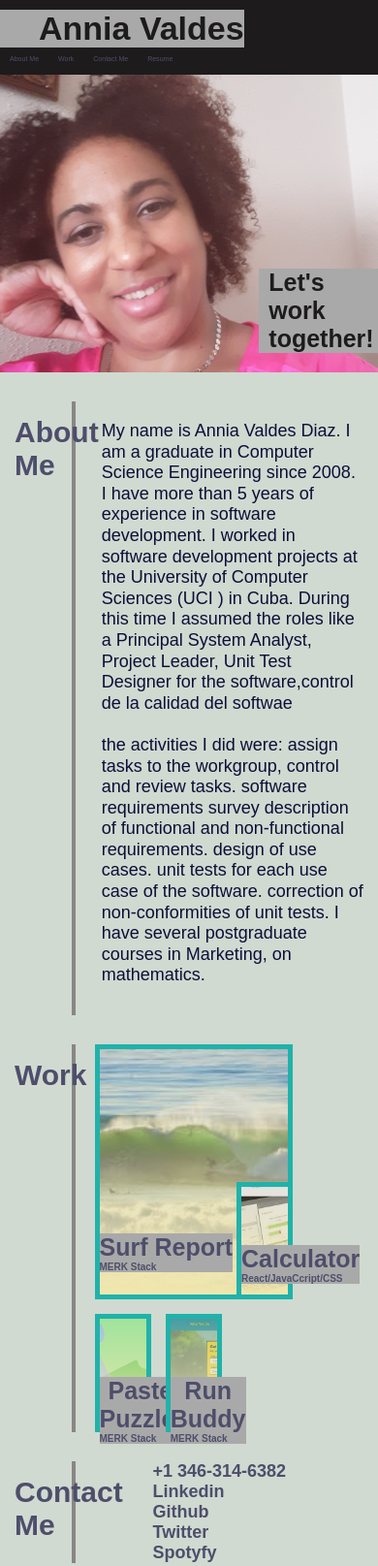
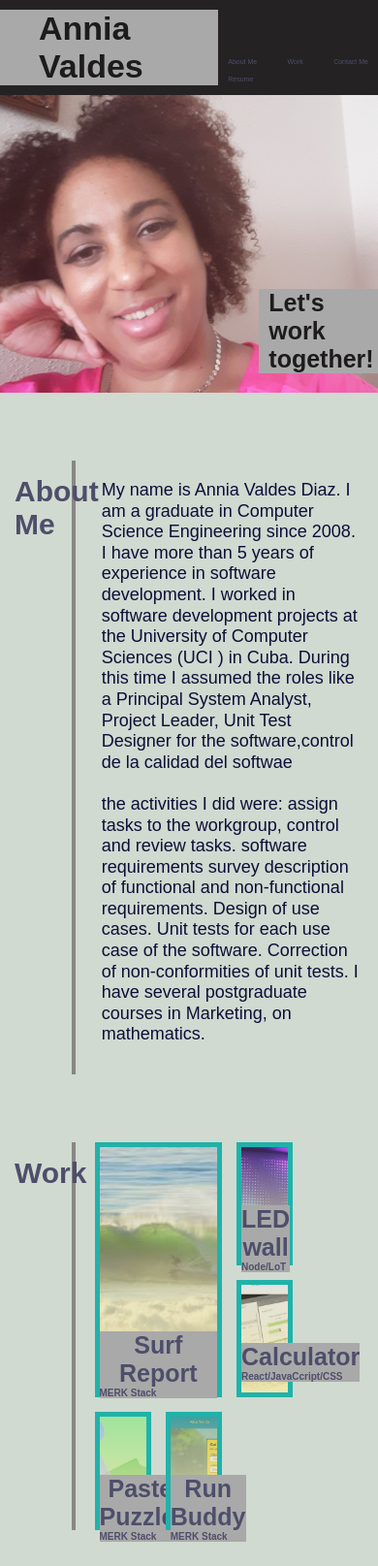
Before and after one commit to anniavd/Portfolio, a plain HTML site: page index.html in a window 390 px wide. Shown: the top 1615 px of the page at 97% size. Drawn offline with Linux system fonts and the light colour scheme.

Commit message:
animation end

```diff
--- a/assets/css/style.css
+++ b/assets/css/style.css
@@ -13,10 +13,15 @@
     /* style header star */
   header {
     padding: 10px 0px;
-    background-color:rgb(29, 27, 27);
+    background-color:rgb(36, 34, 34);
     display: flex;
     justify-content: space-between;
-    flex-wrap: wrap;
+    position: -webkit-sticky;
+    position: sticky;
+    top: 0;
+    background-attachment: fixed;
+    background-position: 80%;
+    z-index: 9999;
   }
 
   header h1 {
@@ -77,7 +82,7 @@
 
  }
 .flex-row {
-  padding-top: 30px ;
+  padding-top: 70px ;
   display: flex;
   justify-content:space-between;
   flex-wrap: wrap;
@@ -159,8 +164,7 @@
 
  }
  .work-grid-items{
-  /* padding: 10px 0;*/
-  display: flex;
+    display: flex;
   justify-content:first baseline;
   text-align: center;
   border: 5px solid  lightseagreen;
@@ -227,7 +231,6 @@ a:link {
 
  .work-grid-items  h2,h3{
    background-color: darkgrey;
-   /*padding:5px 10px 5px 10px;*/
    color:rgb(78, 78, 107);
    display:flex;
  }
@@ -245,7 +248,7 @@ a:link {
 
 .animation::before{
    position: absolute;
-  content: "";
+   content: "";
     height: 100%;
     width: 100%;
     background: linear-gradient( rgba(121, 117, 96,0.2), rgb(240, 231, 174));
@@ -263,36 +266,3 @@ a:link {
    opacity: 0,4;
    transition-duration: 5s;
 }
-
-@media screen and (max-width: 575px) {
-
-  .work-grid-items{
-    /*height: 680px;*/
-    /*width: 575;*/
-    display: flex;
-    flex-wrap: wrap;
-  }
-
-  .img-text,.surfposition{
-    position:absolute;
-  }
-
-  .work-grid-items.surf{
-    grid-column: 1 /span 6;
-    grid-row: 1/ span 4;
-   }
-
-   .work-grid-items.calculator{
-    grid-column: 5 /span 2;
-    grid-row: 3 / span 2;
-     }
-    .work-grid-items.led{
-      grid-row: 5 / span 2;
-      grid-column: 1 / span 2;
-    }
-    /*.work-grid-items.buddy{
-      grid-row: 5 /span 2;
-      grid-column: 3 /span 2;
-    }*/
-
-}
--- a/index.html
+++ b/index.html
@@ -36,7 +36,7 @@
                          I worked in software development projects at the University of Computer Sciences (UCI ) in Cuba.
                          During this time I assumed the roles like a Principal System Analyst, Project Leader, Unit Test Designer for the software,control de la calidad del softwae<br><br>
                          the activities I did were: assign tasks to the workgroup, control and review tasks. software requirements survey
-                         description of functional and non-functional requirements. design of use cases. unit tests for each use case of the software. correction of non-conformities of unit tests. I have several postgraduate courses in Marketing, on mathematics.
+                         description of functional and non-functional requirements. Design of use cases. Unit tests for each use case of the software. Correction of non-conformities of unit tests. I have several postgraduate courses in Marketing, on mathematics.
 
                        </p>
                    </div>
```
